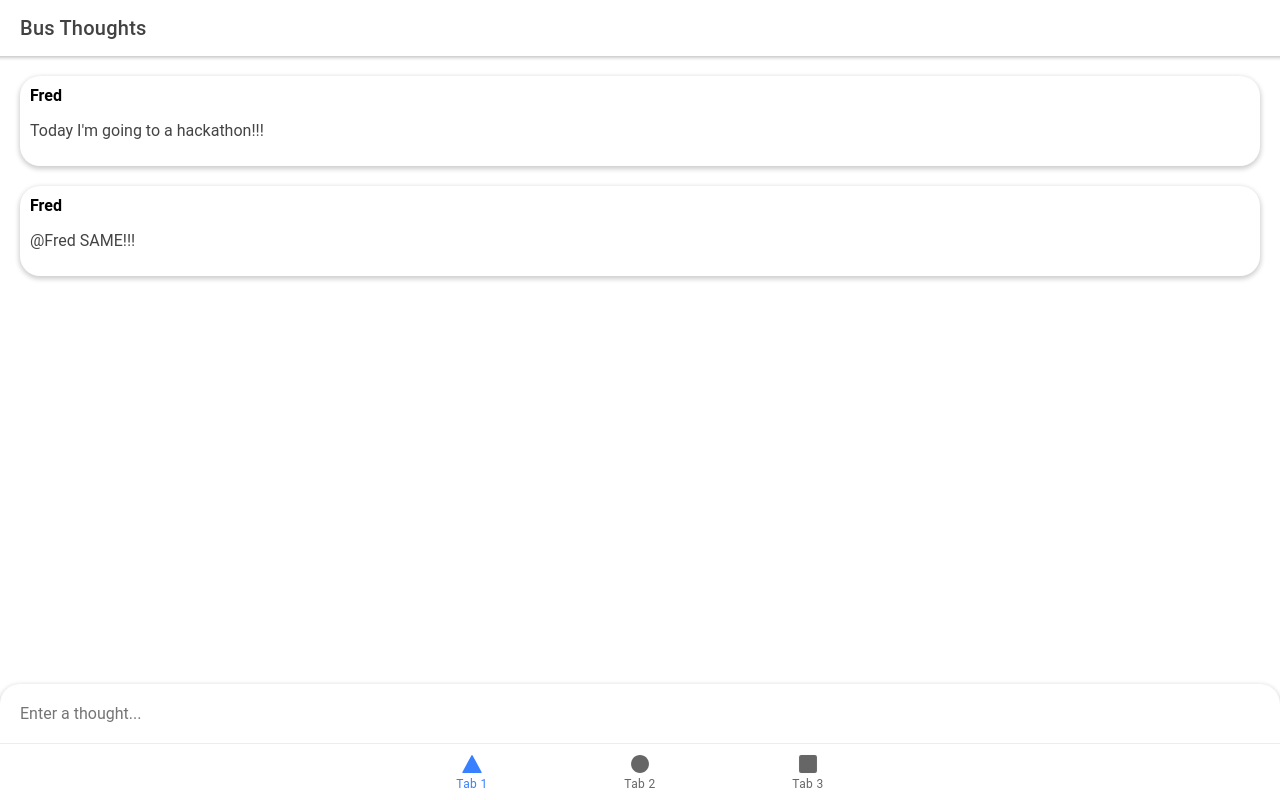
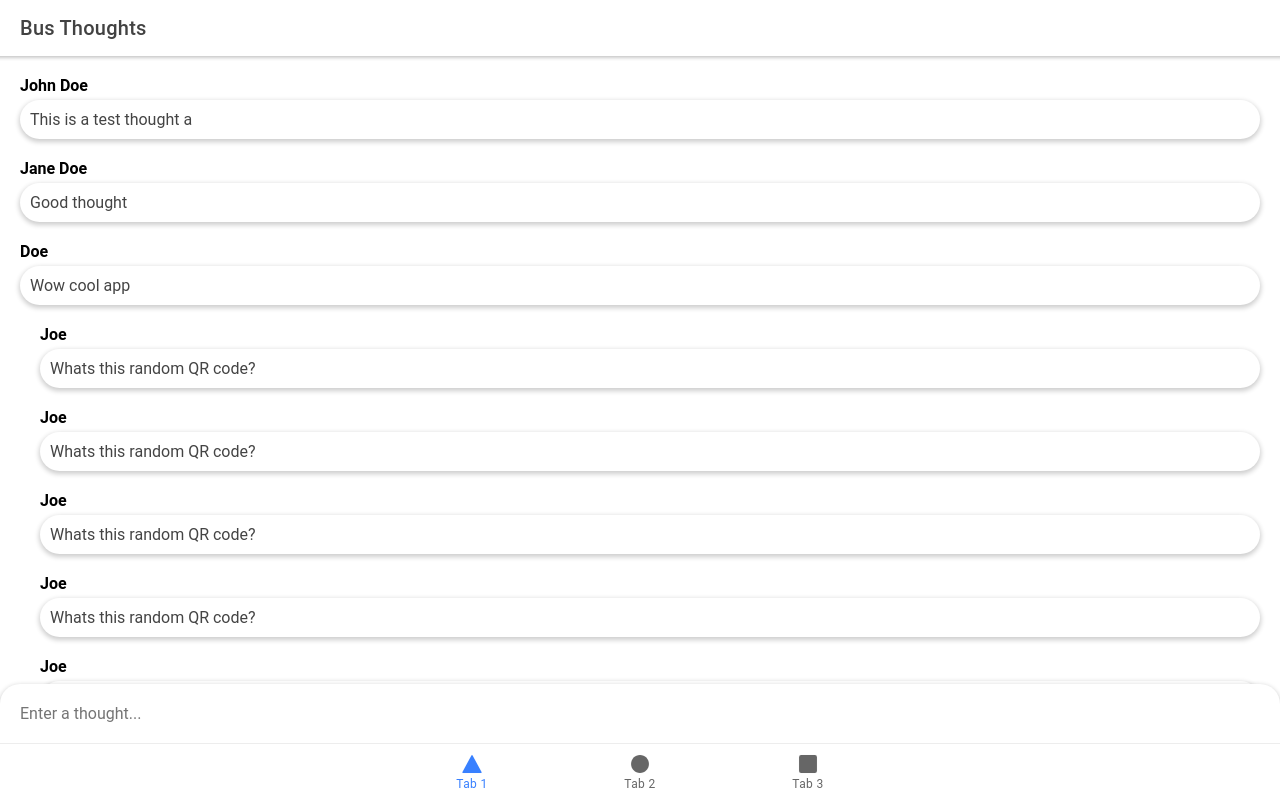
Before and after one commit to etinaude/sesa-hackathon-2022, a React (Create React App) app in the folder bus-thoughts/: page /tab1 in a window 1280 px wide. Built offline with nearby package versions, Linux system fonts and the light colour scheme.

Commit message:
thought comp

```diff
--- a/bus-thoughts/src/components/ThoughtComp.css
+++ b/bus-thoughts/src/components/ThoughtComp.css
@@ -1,4 +1,4 @@
-.thoughtBubble {
+.thoughtBubble p {
   position: relative;
   width: 100%;
   height: 100%;
@@ -8,9 +8,14 @@
   cursor: pointer;
   transition: all 0.3s ease-in-out;
   padding: 10px;
+  color: #444;
+  margin-top: 5px;
+}
+
+.thoughtBubble {
   margin-bottom: 20px;
 }
 
-p {
-  color: #444;
+.thoughtBubble.reply {
+  margin-left: 20px;
 }
--- a/bus-thoughts/src/components/ThoughtComp.tsx
+++ b/bus-thoughts/src/components/ThoughtComp.tsx
@@ -3,11 +3,12 @@ import "./ThoughtComp.css";
 interface ContainerProps {
   name: string;
   thought: string;
+  ReplyTo?: string;
 }
 
-const ThoughtComp: React.FC<ContainerProps> = ({ name, thought }) => {
+const ThoughtComp: React.FC<ContainerProps> = ({ name, thought, ReplyTo }) => {
   return (
-    <div className="thoughtBubble">
+    <div className={ReplyTo ? "thoughtBubble reply" : "thoughtBubble"}>
       <strong>{name}</strong>
       <p>{thought}</p>
     </div>
--- a/bus-thoughts/src/pages/Tab1.tsx
+++ b/bus-thoughts/src/pages/Tab1.tsx
@@ -9,6 +9,67 @@ import InputComp from "../components/InputComp";
 import ThoughtComp from "../components/ThoughtComp";
 
 import "./Tab1.css";
+
+// TEMP REPLACE
+const thoughtAPIResponse = [
+  {
+    name: "John Doe",
+    Message: "This is a test thought a",
+    id: "a",
+  },
+  {
+    name: "Jane Doe",
+    Message: "Good thought",
+    id: "b",
+  },
+  {
+    name: "Doe",
+    Message: "Wow cool app",
+    id: "c",
+  },
+  {
+    name: "Joe",
+    Message: "Whats this random QR code?",
+    ReplyTo: "aaaa",
+    id: "d",
+  },
+  {
+    name: "Joe",
+    Message: "Whats this random QR code?",
+    ReplyTo: "aaaa",
+    id: "e",
+  },
+  {
+    name: "Joe",
+    Message: "Whats this random QR code?",
+    ReplyTo: "aaaa",
+    id: "f",
+  },
+  {
+    name: "Joe",
+    Message: "Whats this random QR code?",
+    ReplyTo: "aaaa",
+    id: "g",
+  },
+  {
+    name: "Joe",
+    Message: "Whats this random QR code?",
+    ReplyTo: "aaaa",
+    id: "h",
+  },
+];
+
+var thoughts: any = [];
+thoughtAPIResponse.forEach((thought) => {
+  thoughts.push(
+    <ThoughtComp
+      key={thought.id}
+      name={thought.name}
+      thought={thought.Message}
+      ReplyTo={thought.ReplyTo}
+    />
+  );
+});
 
 const Tab1: React.FC = () => {
   return (
@@ -25,13 +86,7 @@ const Tab1: React.FC = () => {
           </IonToolbar>
         </IonHeader>
 
-        <div className="thought-container">
-          <ThoughtComp
-            name="Fred"
-            thought="Today I'm going to a hackathon!!!"
-          />
-          <ThoughtComp name="Fred" thought="@Fred SAME!!!" />
-        </div>
+        <div className="thought-container">{thoughts}</div>
 
         <InputComp></InputComp>
       </IonContent>
```
